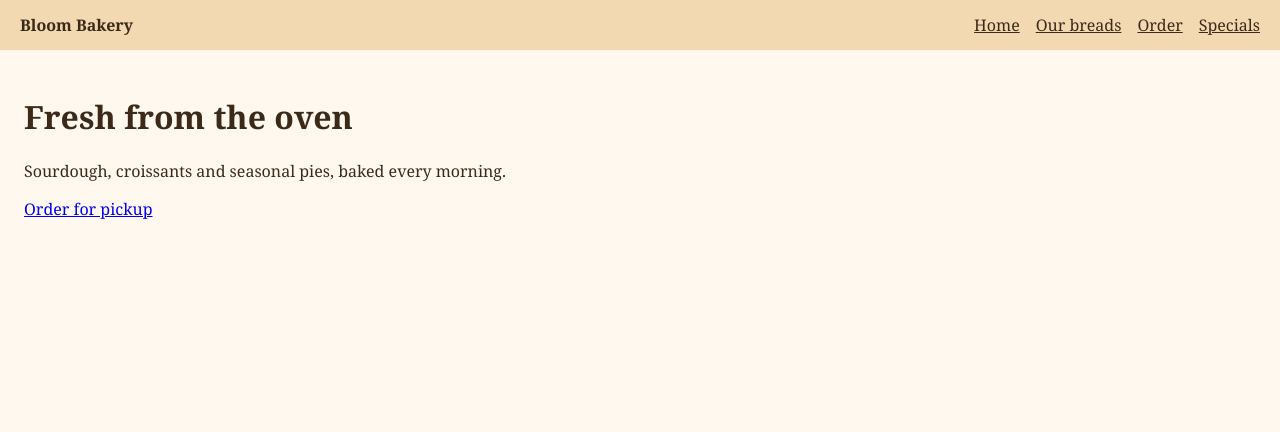
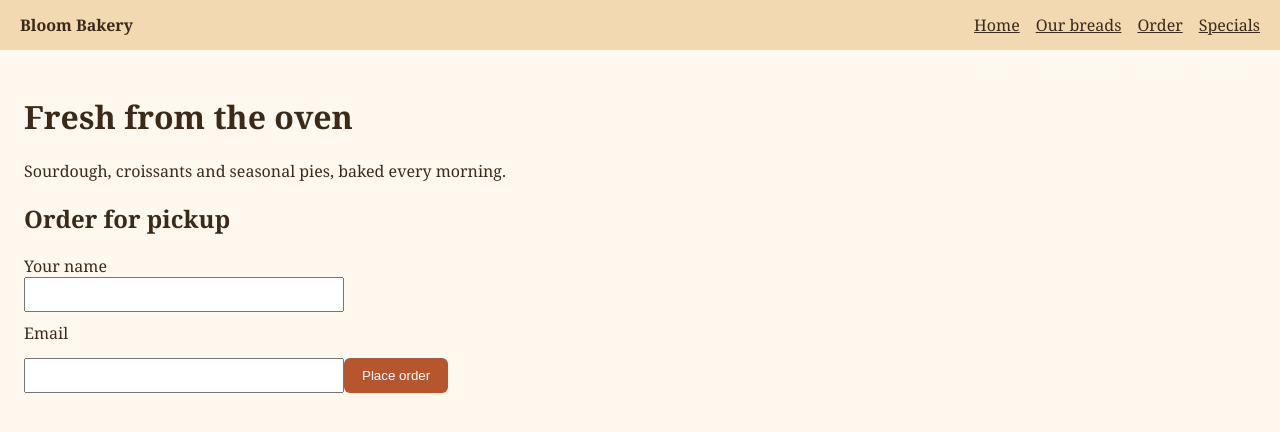
Before and after one commit to drmhuwe1/guardmike-practice-80337b, a plain HTML site: page bloom-bakery/index.html in a window 1280 px wide. Drawn offline with Linux system fonts and the light colour scheme.

Commit message:
GuardMike demo site bloom-bakery/index.html

```diff
--- a/bloom-bakery/index.html
+++ b/bloom-bakery/index.html
@@ -6,5 +6,5 @@ button[type=submit]{margin-top:14px;padding:10px 18px;background:#b5562f;color:#
 @media (max-width:599px){.links{display:none}#menu{display:inline-block}}
 @media (min-width:600px) and (max-width:1023px){form button[type=submit]{display:none}}</style></head>
 <body><header><strong>Bloom Bakery</strong><button id="menu" aria-expanded="false" aria-controls="nav">Menu</button>
-<nav id="nav" class="links"><a href="./index.html">Home</a><a href="./menu.html">Our breads</a><a href="./order.html">Order</a><a href="./specials.html">Specials</a></nav></header><main><h1>Fresh from the oven</h1><p>Sourdough, croissants and seasonal pies, baked every morning.</p><p><a href="./order.html">Order for pickup</a></p></main>
+<nav id="nav" class="links"><a href="./index.html">Home</a><a href="./menu.html">Our breads</a><a href="./order.html">Order</a><a href="./specials.html">Specials</a></nav></header><main><h1>Fresh from the oven</h1><p>Sourdough, croissants and seasonal pies, baked every morning.</p><h2>Order for pickup</h2><form action="#" method="post"><label for="n">Your name</label><input id="n" name="name" required><label for="e">Email</label><input id="e" name="email" type="email" required><button type="submit">Place order</button></form></main>
 <script>document.getElementById('menu').addEventListener('click',function(){/* bug: never opens */});</script></body></html>
```
